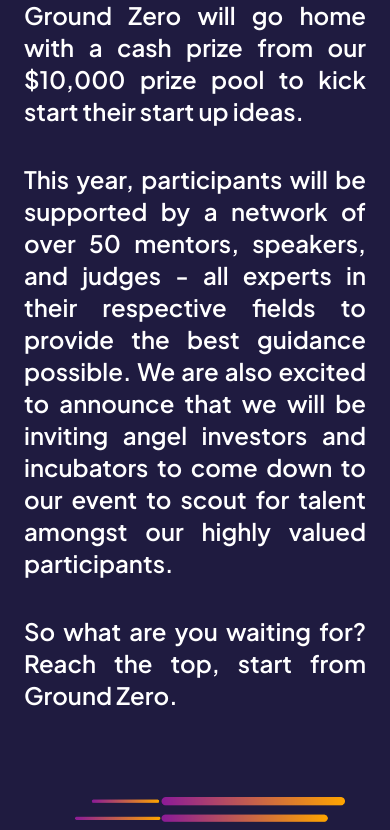
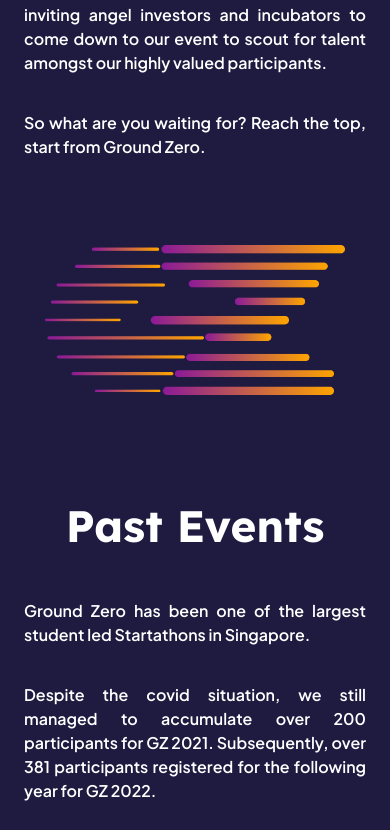
Before and after one commit to groundzero2023/groundzero-website, a React (Vite) app in the folder groundzero/: page / in a window 390 px wide. Shown: the part 1489-2319 px from the top of the page. Built offline with nearby package versions, Linux system fonts and the light colour scheme.

Commit message:
Scaling of About Us and Reasons to Join

```diff
--- a/groundzero/src/components/About.jsx
+++ b/groundzero/src/components/About.jsx
@@ -17,7 +17,7 @@ const About = () => {
 
         </div>
         {aboutUs.map((aboutUs) => (
-                <div className="font-light text-2xl pb-9 text-justify">
+                <div className="font-light md:text-2xl text-[16px] pb-9 text-justify">
                   <p>
                     {aboutUs.content}
                   </p>
--- a/groundzero/src/components/PastEvents.jsx
+++ b/groundzero/src/components/PastEvents.jsx
@@ -28,7 +28,7 @@ const PastEvents = () => (
           Past Events
           <div className="pb-10"></div>
           {pastEventDescription.map((pastEvent) => (
-            <div className="font-light text-2xl pb-9 text-justify">
+            <div className="font-light md:text-2xl text-[16px] pb-9 text-justify">
               <p>{pastEvent.content}</p>
             </div>
           ))}
--- a/groundzero/src/components/ReasonsToJoin.jsx
+++ b/groundzero/src/components/ReasonsToJoin.jsx
@@ -10,7 +10,7 @@ const ReasonsToJoin = () => {
           <h1 className={styles.heading2}>Why Should You Join Ground Zero?</h1>
         </div>
         <div className={`${styles.flexCenter} flex-wrap w-full`}>
-          <div className="reason-cards">
+          <div className="grid gap-x-6 gap-y-10 lg:grid-cols-3 md:w-[80%] w-[70%]">
             {generateCards()}
           </div>
         </div>
```
